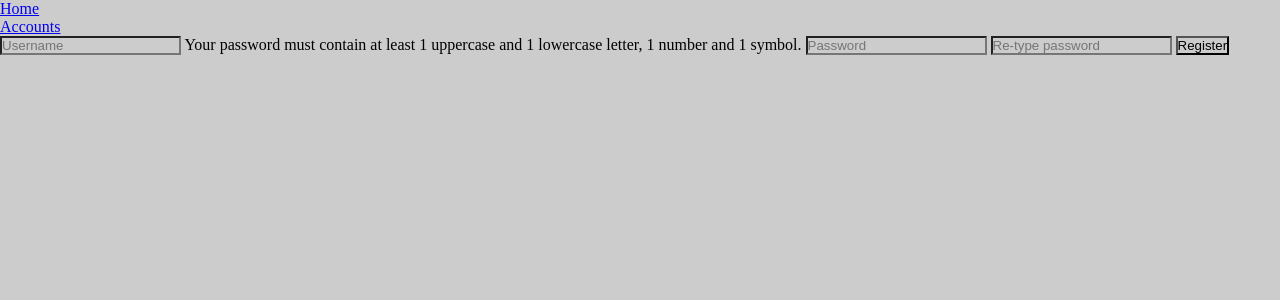
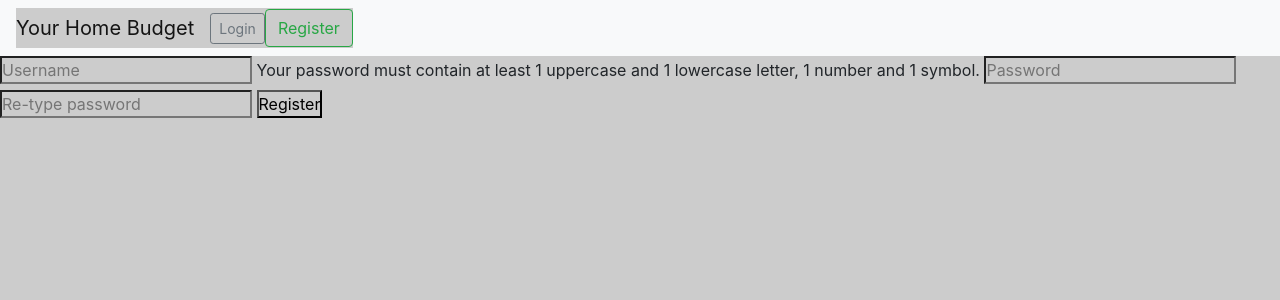
Before and after one commit to marsiekiera/YHB, a Flask app: template flask/app/templates/register.html in a window 1280 px wide. Shown: the top 300 px of the page. Run offline with Flask 2, Linux system fonts and the light colour scheme; the template is opened without the code that fills it, so the values that code supplies are empty.

Commit message:
navbar add

```diff
--- a/flask/app/templates/index.html
+++ b/flask/app/templates/index.html
@@ -6,10 +6,5 @@
 
 {% block main %}
     <h1>Your Home Budget</h1>
-    <a href="/accounts">Account list</a>
     <a href="/add_account">Add new account</a>
-    <a href="/payees">Payees</a>
-    <a href="/categories">Categories</a>
-    <a href="/logout">Logout</a>
-
 {% endblock %}
--- a/flask/app/templates/layout.html
+++ b/flask/app/templates/layout.html
@@ -10,20 +10,44 @@
         <!-- https://findicons.com/icon/download/67200/emblem_money/64/ico -->
         <link href="/static/favicon.ico" rel="icon">
 
+        <!-- Bootstrap CSS -->
+        <link rel="stylesheet"
+        href="https://cdn.jsdelivr.net/npm/bootstrap@4.5.3/dist/css/bootstrap.min.css"
+        integrity="sha384-TX8t27EcRE3e/ihU7zmQxVncDAy5uIKz4rEkgIXeMed4M0jlfIDPvg6uqKI2xXr2"
+        crossorigin="anonymous">
+
         <title>YHB: {% block title %}{% endblock %}</title>
     </head>
 
     <body>
-        <nav class="navbar">
-            <ul>
-                <li class="nav-item">
-                    <a class="nav-link" href="/">Home</a>
-                </li>
-                <li class="nav-item">
-                    <a class="nav-link" href="/accounts">Accounts</a>
-                </li>
-            </ul>
+        {% set href_list_keys = href_dict.keys() %}
+        <nav class="navbar navbar-light bg-light">
+
+        <form class="form-inline">
+            <a class="navbar-brand">Your Home Budget</a>
+            {% if session.user_id %}
+            {% for element in href_list_keys %}
+                {% if element == st_name %}
+                    <a href="{{ href_dict[element] }}">
+                    <button  class="btn btn-outline-success" type="button">
+                        {{ element }}
+                    </button>
+                    </a>
+                {% else %}
+                    <a href="{{ href_dict[element] }}">
+                    <button class="btn btn-sm btn-outline-secondary"
+                    type="button">
+                        {{ element }}
+                    </button>
+                    </a>
+                {% endif %}
+            {% endfor %}
+            {% else %}
+                {% block navbar %}{% endblock %}
+            {% endif %}
+        </form>
         </nav>
+
         {% with messages = get_flashed_messages(with_categories=true) %}
             {% if messages %}
                 <ul class=flashes>
@@ -35,5 +59,16 @@
         {% endwith %}
 
         {% block main %}{% endblock %}
+
+        <!-- Bootstrap JS -->
+        <script src="https://code.jquery.com/jquery-3.5.1.slim.min.js"
+        integrity="sha384-DfXdz2htPH0lsSSs5nCTpuj/zy4C+OGpamoFVy38MVBnE+IbbVYUew+OrCXaRkfj"
+        crossorigin="anonymous"></script>
+        <script src="https://cdn.jsdelivr.net/npm/popper.js@1.16.1/dist/umd/popper.min.js"
+        integrity="sha384-9/reFTGAW83EW2RDu2S0VKaIzap3H66lZH81PoYlFhbGU+6BZp6G7niu735Sk7lN"
+        crossorigin="anonymous"></script>
+        <script src="https://cdn.jsdelivr.net/npm/bootstrap@4.5.3/dist/js/bootstrap.min.js"
+        integrity="sha384-w1Q4orYjBQndcko6MimVbzY0tgp4pWB4lZ7lr30WKz0vr/aWKhXdBNmNb5D92v7s"
+        crossorigin="anonymous"></script>
     </body>
 </html>
--- a/flask/app/templates/register.html
+++ b/flask/app/templates/register.html
@@ -2,6 +2,19 @@
 
 {% block title %}
     Register
+{% endblock %}
+
+{% block navbar %}
+    <a href="/login">
+        <button class="btn btn-sm btn-outline-secondary" type="button">
+            Login
+        </button>
+    </a>
+    <a href="/register">
+        <button class="btn btn-outline-success" type="button">
+            Register
+        </button>
+    </a>
 {% endblock %}
 
 {% block main %}
```
Also changed, not shown: flask/app/templates/login.html (+13 -2 lines).
